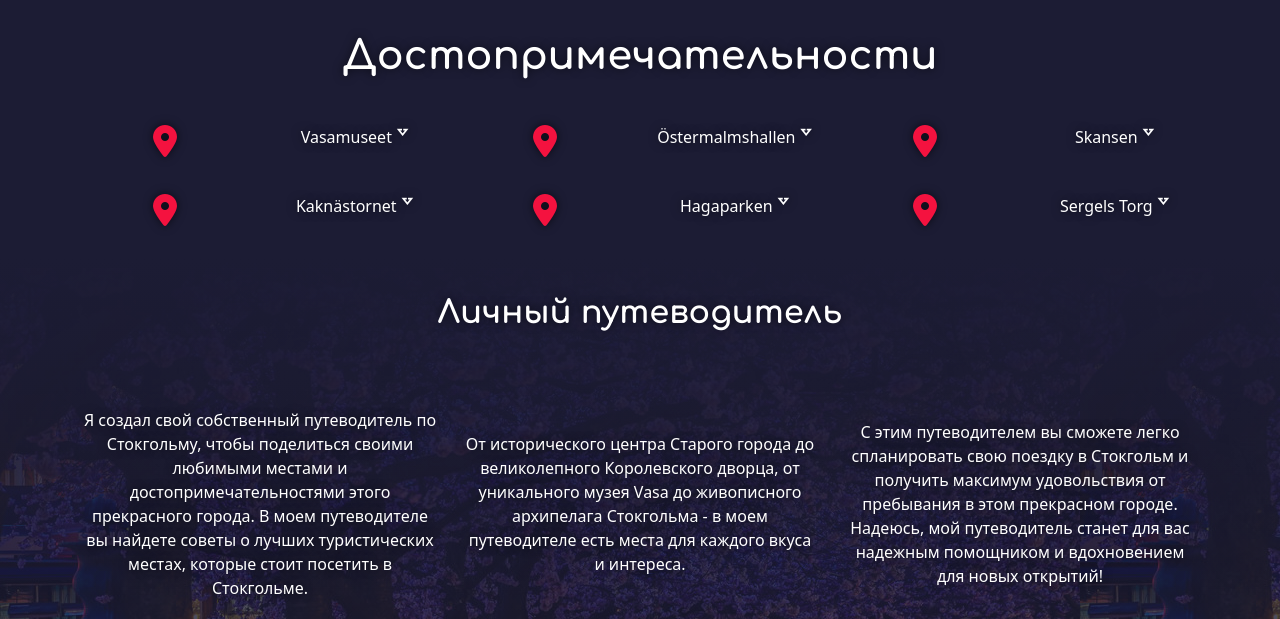
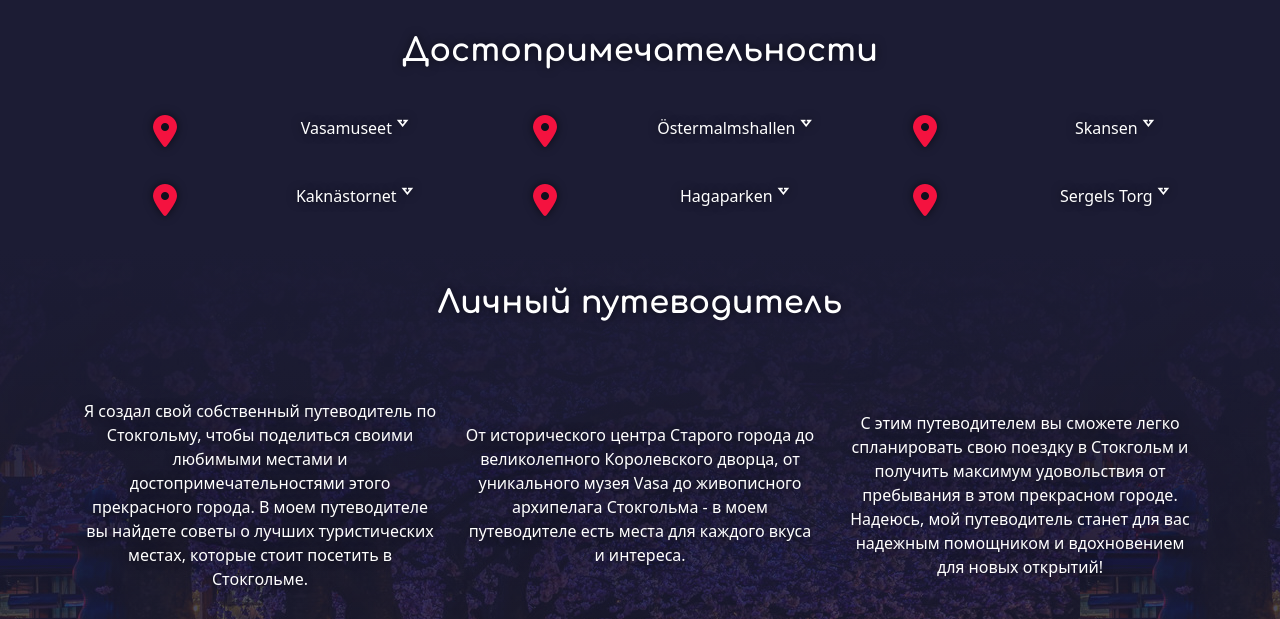
Before and after one commit to geometryley/geometryley.github.io, a plain HTML site: page omstockholm/index.html in a window 1280 px wide. Shown: the part 2775-3394 px from the top of the page. Drawn offline with nearby package versions, Linux system fonts and the light colour scheme.

Commit message:
Update index.html

```diff
--- a/omstockholm/index.html
+++ b/omstockholm/index.html
@@ -188,7 +188,7 @@
     <div class="nxtmetro">
         <div class="container">
             <div class="row align-items-center text-center">
-                <h1 class="wt3 wt4 fontt">Достопримечательности</h1>
+                <h2 class="wt3 wt4 fontt">Достопримечательности</h2>
             </div>
         </div>
 
```
